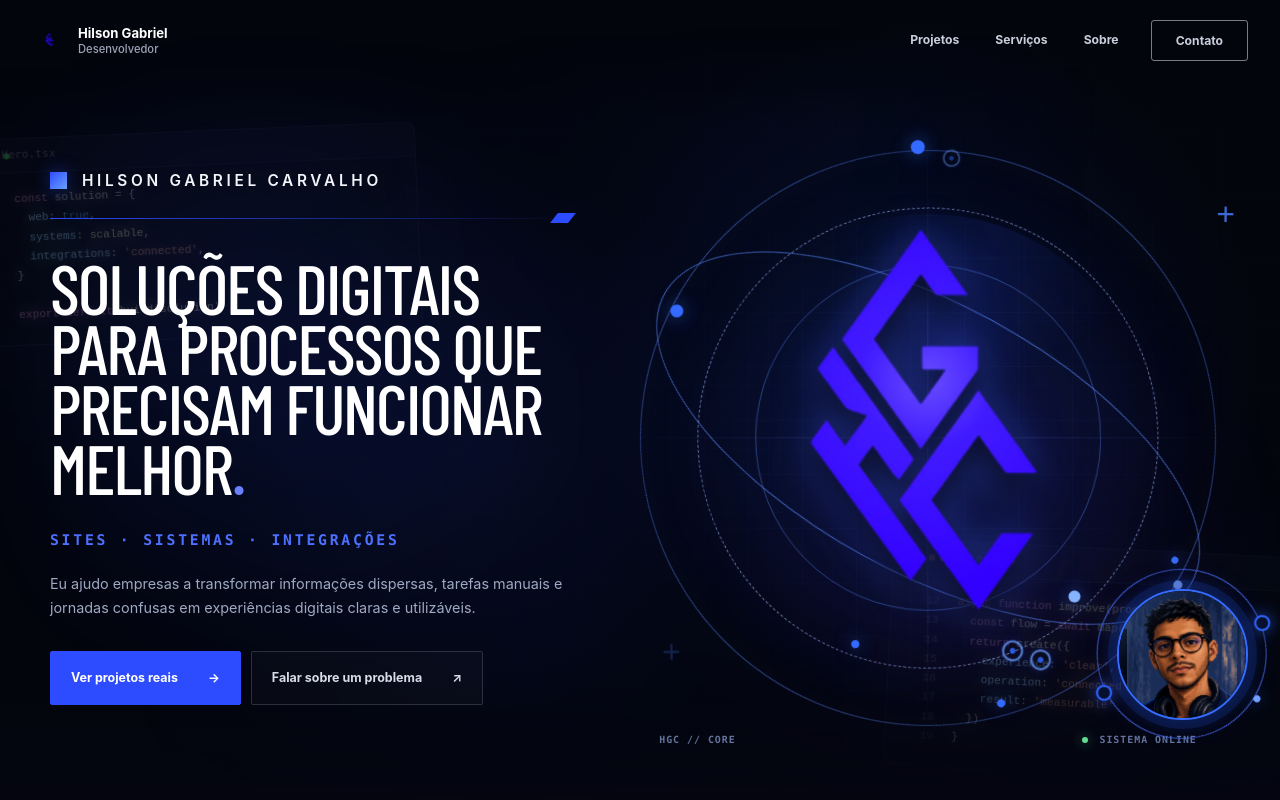
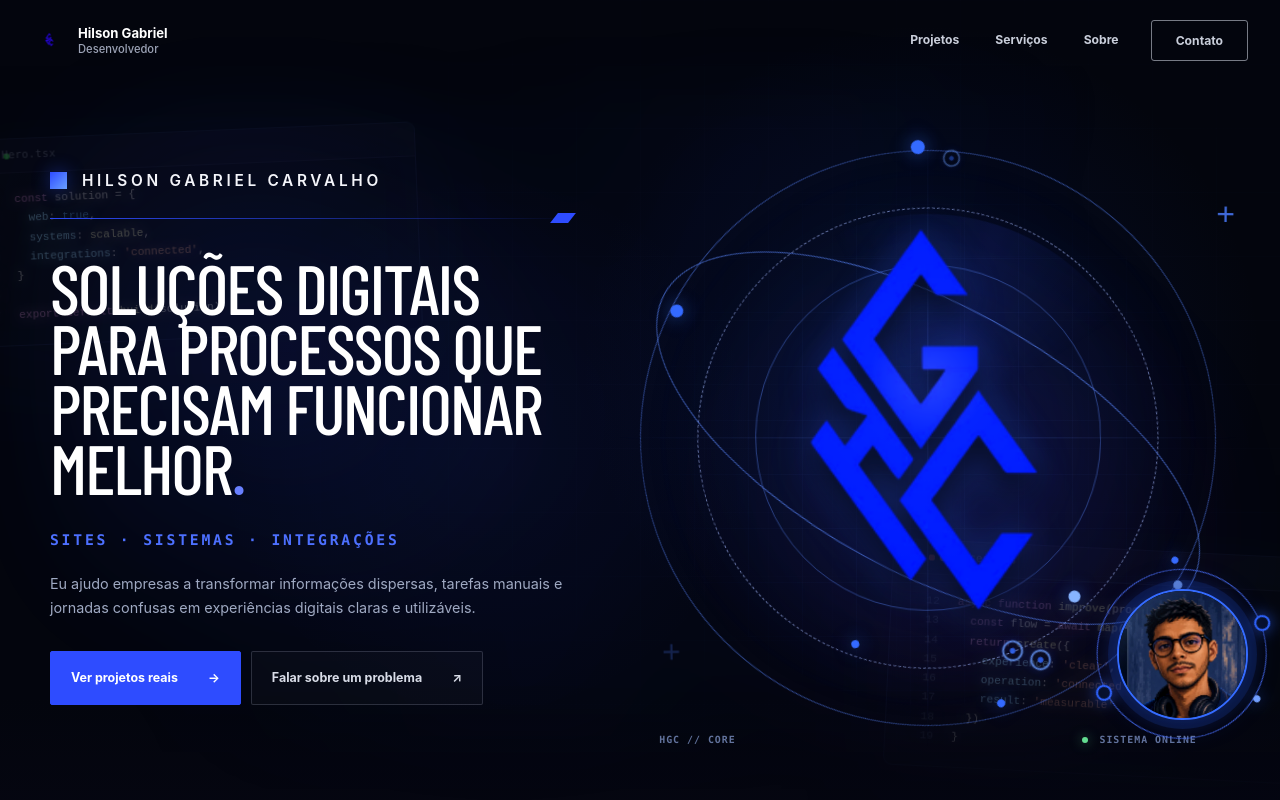
Before and after one commit to hilgabe/hgc-portfolio, a React (Vite) app: page / in a window 1280 px wide. Shown: the top 800 px of the page. Built offline with nearby package versions, Linux system fonts and the light colour scheme.

Commit message:
Refine hero logo glow (#7)

```diff
--- a/src/App.css
+++ b/src/App.css
@@ -197,9 +197,9 @@
 .hero-system__orbit--ellipse i { left: 2%; top: 51%; width: 13px; height: 13px; }
 .hero-system__orbit--ellipse b { right: 1%; bottom: 45%; width: 9px; height: 9px; background: #7aa1ff; }
 .hero-system__scan { position: absolute; z-index: 1; inset: 15%; border-radius: 50%; opacity: .42; background: conic-gradient(from 0deg, transparent 0 70%, rgba(46,76,255,.27) 82%, transparent 93%); transform: rotate(var(--scan-angle)); will-change: transform; }
-.hero-system__mark { position: absolute; z-index: 5; left: 50%; top: 50%; width: 980px; max-width: none; filter: saturate(1.28) brightness(1.18) contrast(1.04) drop-shadow(var(--logo-shadow-x) var(--logo-shadow-y) 14px rgba(0,0,0,.78)) drop-shadow(var(--logo-glow-x) var(--logo-glow-y) 18px rgba(63,91,255,.52)); transform: translate(-50%,-50%) translateY(var(--logo-float-y)) translateZ(55px); transition: filter 160ms ease; will-change: transform, filter; }
-.hero-system__mark-light { position: absolute; z-index: 6; left: 50%; top: 50%; width: 980px; height: 551px; pointer-events: none; opacity: .38; background: radial-gradient(circle at var(--logo-light-x) var(--logo-light-y), rgba(186,215,255,.95) 0, rgba(91,130,255,.55) 11%, transparent 34%); mix-blend-mode: screen; mask: url('/brand/hgc-mark.png') center / contain no-repeat; transform: translate(-50%,-50%) translateY(var(--logo-float-y)) translateZ(62px); transition: opacity 180ms ease; will-change: transform; }
-.hero-system:hover .hero-system__mark-light { opacity: .88; }
+.hero-system__mark { position: absolute; z-index: 5; left: 50%; top: 50%; width: 980px; max-width: none; filter: hue-rotate(-22deg) saturate(1.08) brightness(1.14) contrast(1.08) drop-shadow(var(--logo-shadow-x) var(--logo-shadow-y) 14px rgba(0,0,0,.78)) drop-shadow(var(--logo-glow-x) var(--logo-glow-y) 16px rgba(46,95,255,.38)); transform: translate(-50%,-50%) translateY(var(--logo-float-y)) translateZ(55px); transition: filter 160ms ease; will-change: transform, filter; }
+.hero-system__mark-light { position: absolute; z-index: 6; left: 50%; top: 50%; width: 980px; height: 551px; pointer-events: none; opacity: .26; background: radial-gradient(circle at var(--logo-light-x) var(--logo-light-y), rgba(176,211,255,.82) 0, rgba(46,95,255,.38) 10%, transparent 30%); mix-blend-mode: screen; mask: url('/brand/hgc-mark.png') center / contain no-repeat; transform: translate(-50%,-50%) translateY(var(--logo-float-y)) translateZ(62px); transition: opacity 180ms ease; will-change: transform; }
+.hero-system:hover .hero-system__mark-light { opacity: .62; }
 .hero-system__target { position: absolute; z-index: 4; width: 22px; height: 22px; border: 2px solid #5e8bff; border-radius: 50%; box-shadow: 0 0 12px rgba(46,76,255,.25); animation: targetPulse 2.8s ease-in-out infinite; }
 .hero-system__target::after { content: ''; position: absolute; inset: 6px; border-radius: inherit; background: #2e5fff; }
 .hero-system__target--one { left: 20%; top: 8%; }
```
